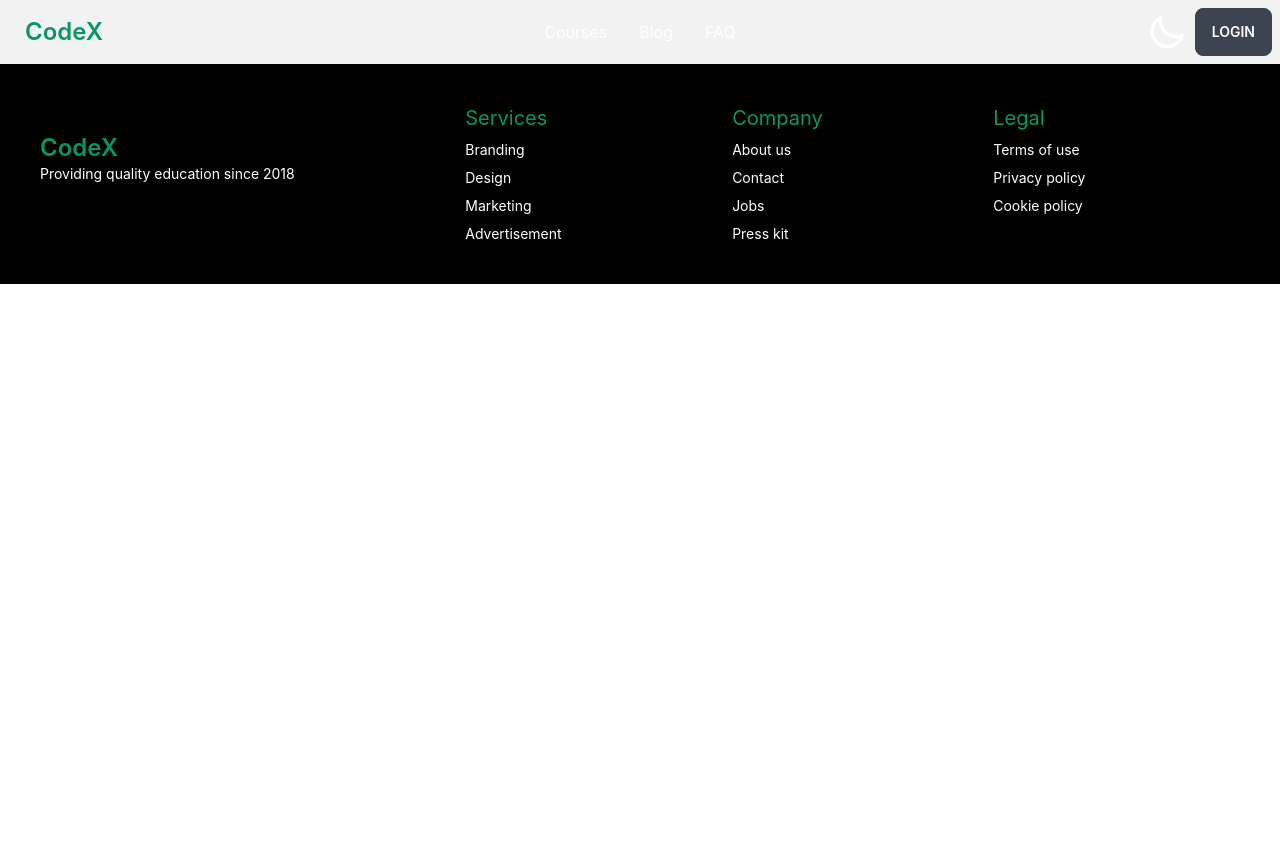
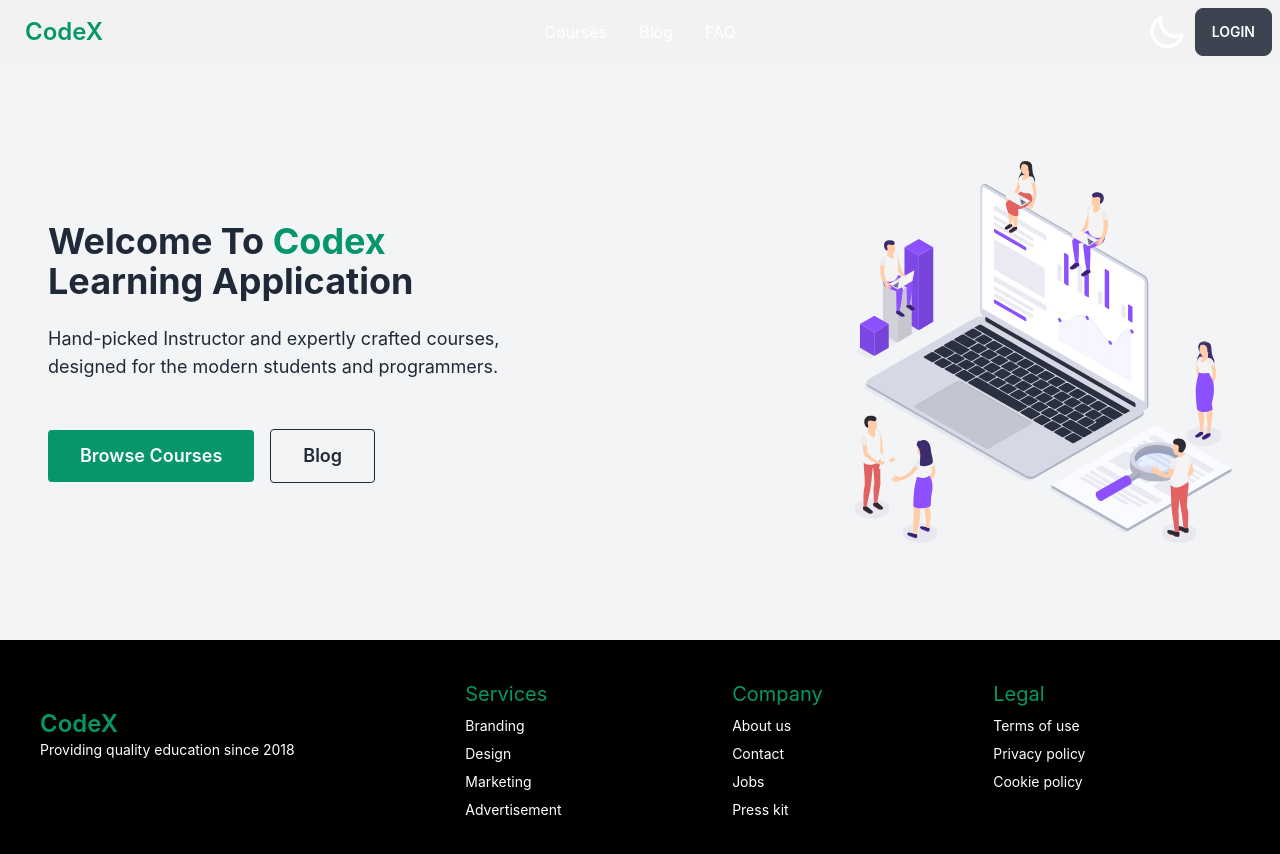
Before and after one commit to md-maruf-hossain/codex-client, a React (Create React App) app: page / in a window 1280 px wide. Shown: the top 854 px of the page. Before the commit the page ends 800 px from the top, so only its background shows below. Built offline with nearby package versions, Linux system fonts and the light colour scheme.

Commit message:
header of the landing page added

```diff
--- a/src/Pages/Home/Home.js
+++ b/src/Pages/Home/Home.js
@@ -1,11 +1,40 @@
 import React from "react";
+import { Link } from "react-router-dom";
+import cover from "../../assests/Business_SVG.svg"
 
 const Home = () => {
-  return(
+  return (
     <div>
+      {/* header */}
+      <section className="bg-gray-100 text-gray-800">
+        <div className="container flex flex-col justify-center p-6 mx-auto sm:py-12 lg:py-24 lg:flex-row lg:justify-between">
+          <div className="flex flex-col justify-center p-6 text-center rounded-sm lg:max-w-md xl:max-w-lg lg:text-left">
+            <h1 className="font-bold">
+              <span className="2xl:text-4xl xl:text-4xl lg:text-3xl md:text-2xl sm:text-2xl text-2xl">Welcome To <span className="text-emerald-600">Codex</span></span>
+              <br />
+              <span className="2xl:text-4xl xl:text-4xl lg:text-3xl md:text-2xl sm:text-2xl text-xl">Learning Application</span>
+            </h1>
+            <p className="mt-6 mb-8 text-lg sm:mb-12">
+            Hand-picked Instructor and expertly crafted courses, designed for the modern students and programmers.
+            </p>
+            <div className="flex flex-col space-y-4 sm:items-center sm:justify-center sm:flex-row sm:space-y-0 sm:space-x-4 lg:justify-start">
+              <Link rel="noopener noreferrer" to="/courses" className="px-8 py-3 text-lg font-semibold rounded bg-emerald-600 text-gray-50">
+                Browse Courses
+              </Link>
+              <Link rel="noopener noreferrer" to="/blog" className="px-8 py-3 text-lg font-semibold border rounded border-gray-800 hover:bg-emerald-600 hover:text-white">
+                Blog
+              </Link>
+            </div>
+          </div>
+          <div className="flex items-center justify-center p-6 mt-8 lg:mt-0 h-72 sm:h-80 lg:h-96 xl:h-112 2xl:h-128">
+            <img src={cover} alt="" className="object-contain h-72 sm:h-80 lg:h-96 xl:h-112 2xl:h-128" />
+          </div>
+        </div>
+      </section>
+      {/* header end */}
 
     </div>
-  )
+  );
 };
 
 export default Home;
```
Also changed, not shown: src/assests/Business_SVG.svg (added).
